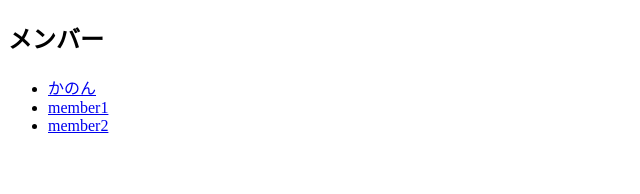
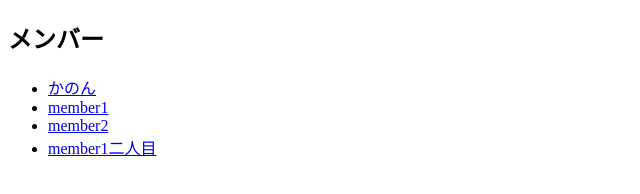
Before and after one commit to CanonMukai/github-pages, a plain HTML site: page member.html in a window 1280 px wide. Shown: the whole page, without its empty margins (0-640 px from the left). Drawn offline with Linux system fonts and the light colour scheme.

Commit message:
member1二人目追加

```diff
--- a/member.html
+++ b/member.html
@@ -12,6 +12,7 @@
         <li><a href="./member/canon.html">かのん</a></li>
         <li><a href="./member/member1.html">member1</a></li>
         <li><a href="./member/member2.html">member2</a></li>
+        <li><a href="./member/member2.html">member1二人目</a></li>
     </ul>
 </body>
 </html>
```
